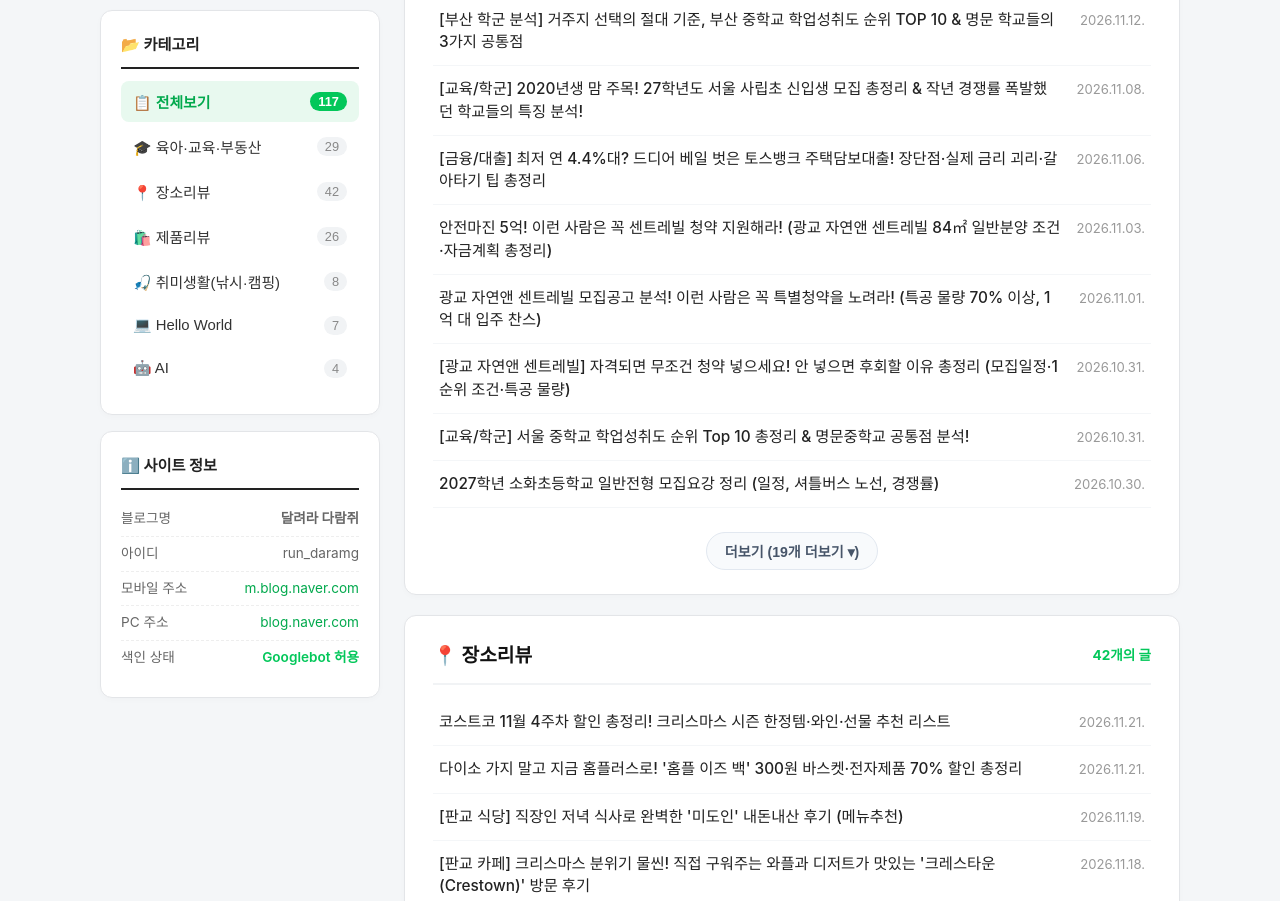
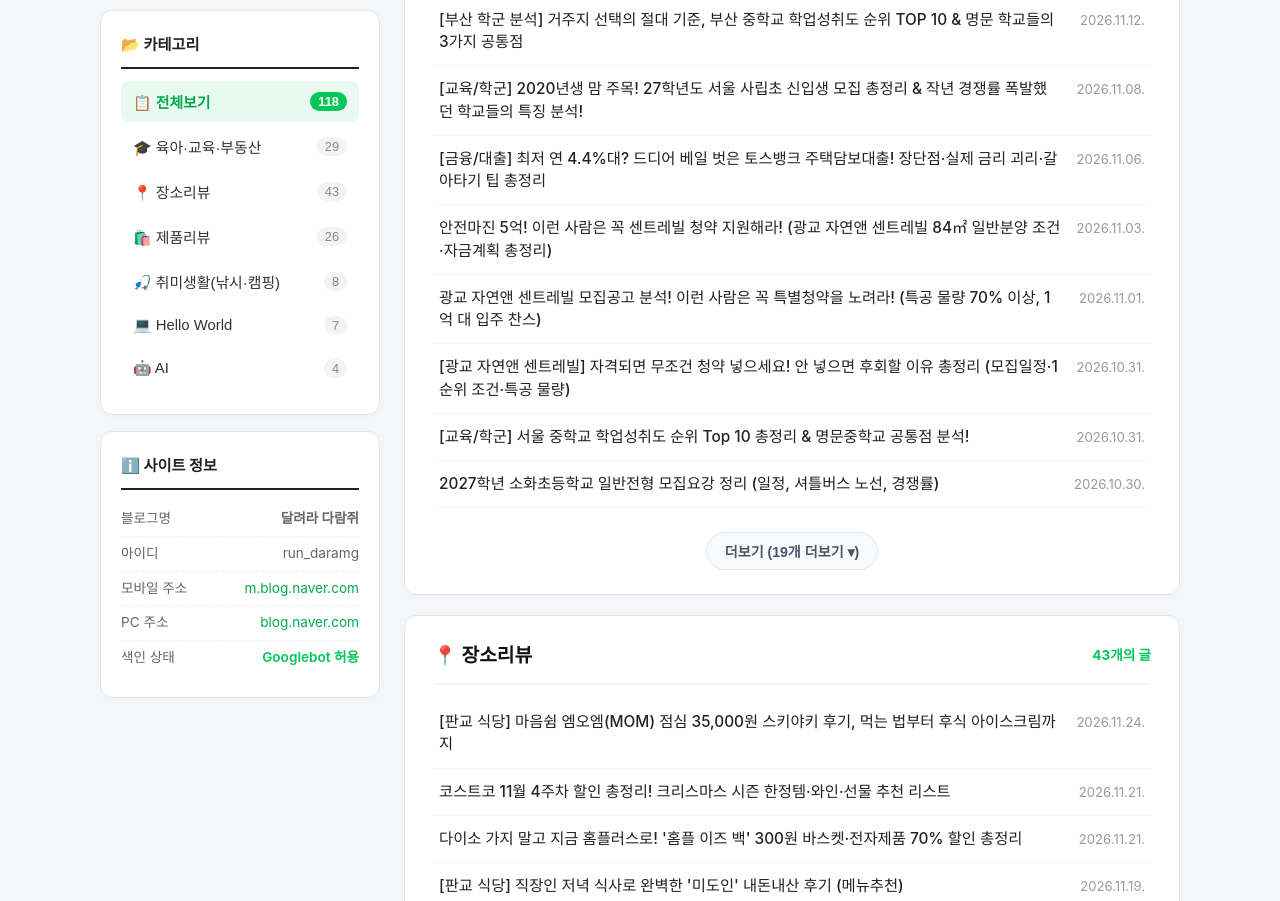
Before and after one commit to run-daramg/run-daramg.github.io, a plain HTML site: page index.html in a window 1280 px wide. Shown: the part 511-1412 px from the top of the page. Drawn offline with Linux system fonts and the light colour scheme.

Commit message:
Auto-update new Naver blog posts by category

```diff
--- a/index.html
+++ b/index.html
@@ -330,7 +330,7 @@
           <li>
             <button class="cat-btn active" onclick="filterCategory('all', this)">
               <span>📋 전체보기</span>
-              <span class="cat-count" id="count-all">116</span>
+              <span class="cat-count" id="count-all">117</span>
             </button>
           </li>
           <li>
@@ -342,7 +342,7 @@
           <li>
             <button class="cat-btn" onclick="filterCategory('장소리뷰', this)">
               <span>📍 장소리뷰</span>
-              <span class="cat-count">42</span>
+              <span class="cat-count">43</span>
             </button>
           </li>
           <li>
@@ -443,9 +443,10 @@
       <section class="category-section" data-category="장소리뷰">
         <div class="section-header">
           <h2>📍 장소리뷰</h2>
-          <span class="section-badge">42개의 글</span>
+          <span class="section-badge">43개의 글</span>
         </div>
         <ul class="post-list">
+          <li><a href="https://m.blog.naver.com/run_daramg/224490524129">[판교 식당] 마음쉼 엠오엠(MOM) 점심 35,000원 스키야키 후기, 먹는 법부터 후식 아이스크림까지</a><span class="date">2026.11.24.</span></li>
           <li><a href="https://m.blog.naver.com/run_daramg/224486153383">코스트코 11월 4주차 할인 총정리! 크리스마스 시즌 한정템·와인·선물 추천 리스트</a><span class="date">2026.11.21.</span></li>
           <li><a href="https://m.blog.naver.com/run_daramg/224486043314">다이소 가지 말고 지금 홈플러스로! '홈플 이즈 백' 300원 바스켓·전자제품 70% 할인 총정리</a><span class="date">2026.11.21.</span></li>
           <li><a href="https://m.blog.naver.com/run_daramg/224482334526">[판교 식당] 직장인 저녁 식사로 완벽한 '미도인' 내돈내산 후기 (메뉴추천)</a><span class="date">2026.11.19.</span></li>
```
